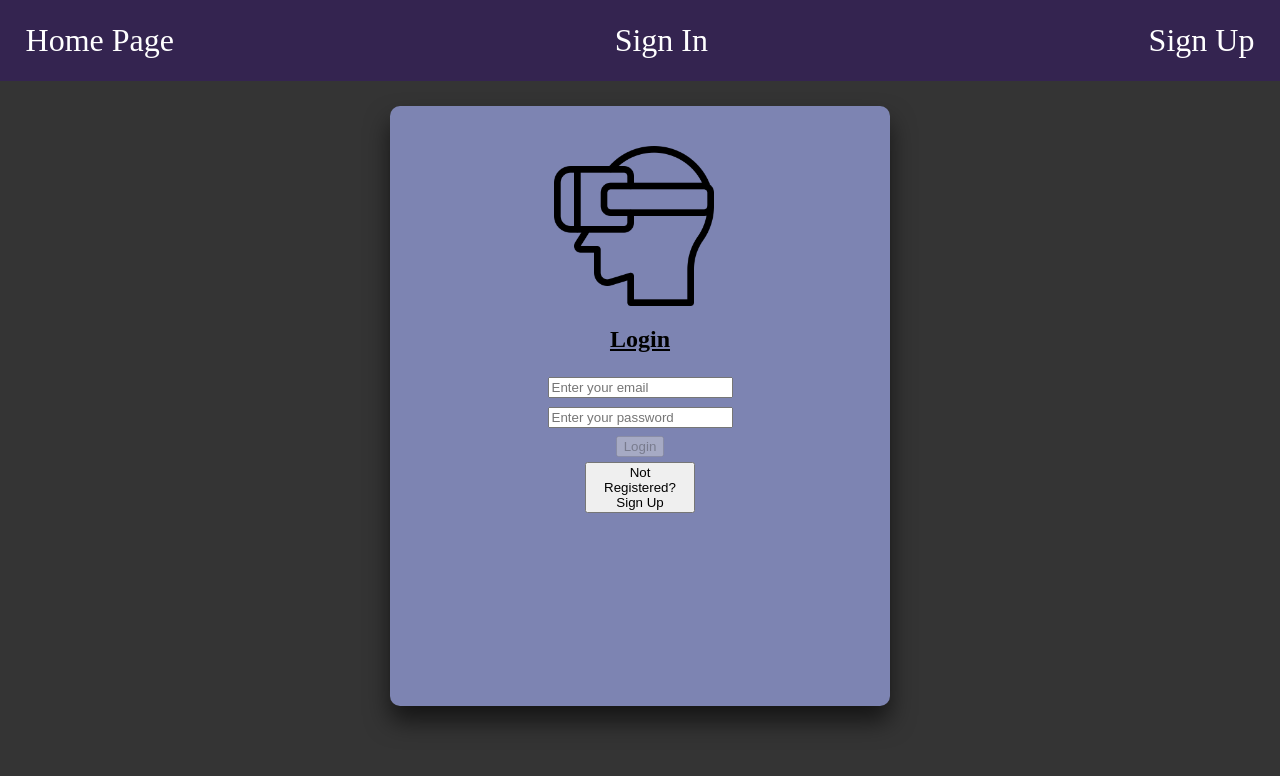
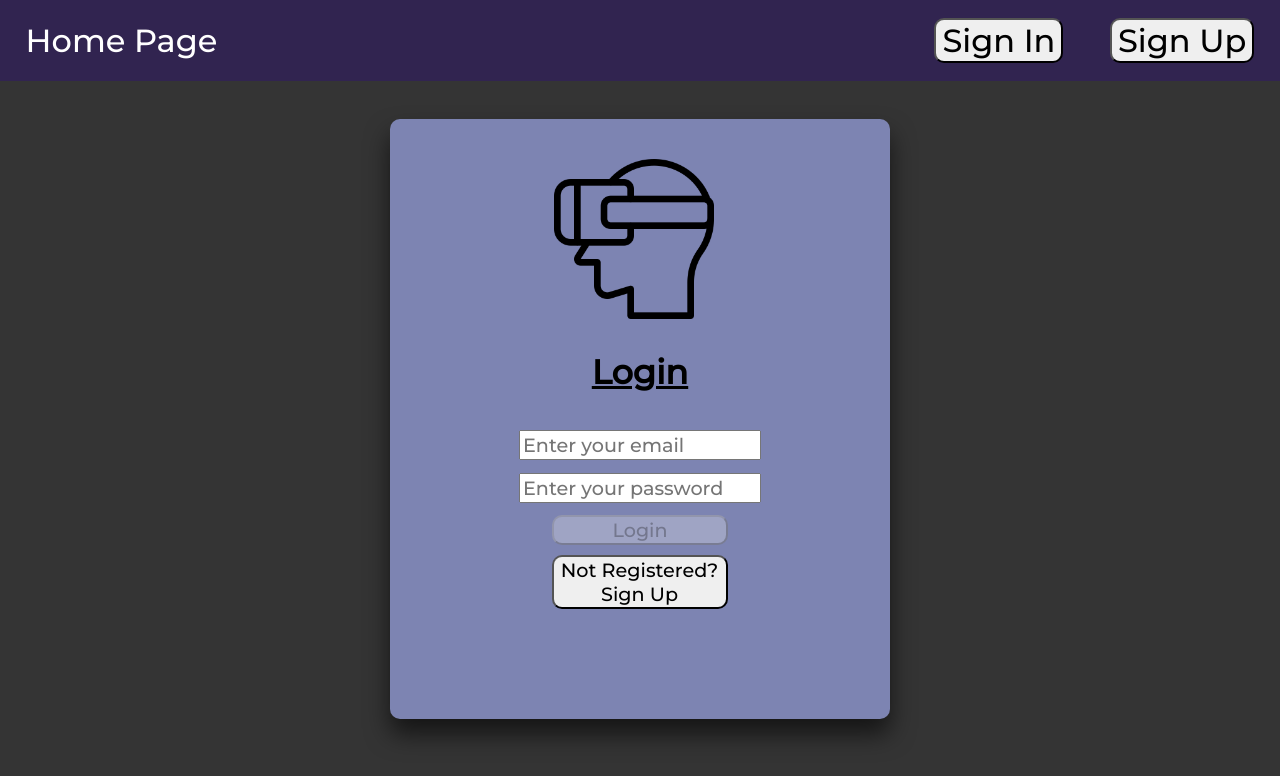
Before and after one commit to VR-Funding-Platform-Lambda/Front-End, a React (Create React App) app: page /#/sign-in in a window 1280 px wide. Shown: the top 776 px of the page. Built offline with nearby package versions, Linux system fonts and the light colour scheme.

Commit message:
Added a bit of styling

```diff
--- a/public/index.html
+++ b/public/index.html
@@ -3,28 +3,14 @@
   <head>
     <meta charset="utf-8" />
     <link rel="icon" href="%PUBLIC_URL%/favicon.ico" />
+    <link href="https://fonts.googleapis.com/css2?family=Montserrat:wght@500&display=swap" rel="stylesheet">
     <meta name="viewport" content="width=device-width, initial-scale=1" />
     <meta name="theme-color" content="#000000" />
     <meta
       name="description"
       content="Web site created using create-react-app"
     />
-    <link rel="apple-touch-icon" href="%PUBLIC_URL%/logo192.png" />
-    <!--
-      manifest.json provides metadata used when your web app is installed on a
-      user's mobile device or desktop. See https://developers.google.com/web/fundamentals/web-app-manifest/
-    -->
-    <link rel="manifest" href="%PUBLIC_URL%/manifest.json" />
-    <!--
-      Notice the use of %PUBLIC_URL% in the tags above.
-      It will be replaced with the URL of the `public` folder during the build.
-      Only files inside the `public` folder can be referenced from the HTML.
-
-      Unlike "/favicon.ico" or "favicon.ico", "%PUBLIC_URL%/favicon.ico" will
-      work correctly both with client-side routing and a non-root public URL.
-      Learn how to configure a non-root public URL by running `npm run build`.
-    -->
-    <title>React App</title>
+    <title>VR Funding</title>
   </head>
   <body>
     <noscript>You need to enable JavaScript to run this app.</noscript>
--- a/src/App.js
+++ b/src/App.js
@@ -2,7 +2,7 @@ import React, { Component } from 'react';
 import { HashRouter as Router, Route, Link, NavLink } from 'react-router-dom';
 import LoginForm from './components/LoginForm'
 import SignUpForm from './components/SignupForm';
-import {HeaderStyle} from './styles/OtherStyles'
+import {HeaderStyle, Button2} from './styles/OtherStyles'
 
 
 
@@ -11,18 +11,16 @@ import {HeaderStyle} from './styles/OtherStyles'
       return (
         <Router>
           <div className="App">
-          <HeaderStyle className="PageSwitcher">
-                <a href='https://keen-tereshkova-146593.netlify.app/#'>Home Page</a>
-                <NavLink to="/sign-in">Sign In</NavLink>
-              <NavLink exact to="/" >Sign Up</NavLink>
-              </HeaderStyle>
+            <HeaderStyle className="PageSwitcher">
+              <a href='https://keen-tereshkova-146593.netlify.app/#' style={{color: 'white'}}>Home Page</a>
+              <div>
+                <Button2><NavLink to="/sign-in">Sign In</NavLink></Button2>
+                <Button2><NavLink exact to="/" >Sign Up</NavLink></Button2>
               </div>
-              <Route exact path="/" component={SignUpForm}>
-              </Route>
-              <Route path="/sign-in" component={LoginForm}>
-              </Route>
-
-
+            </HeaderStyle>
+          </div>
+          <Route exact path="/" component={SignUpForm}></Route>
+          <Route path="/sign-in" component={LoginForm}></Route>
         </Router>
       );
     }
--- a/src/components/LoginForm.js
+++ b/src/components/LoginForm.js
@@ -1,5 +1,5 @@
 import React, {useState, useEffect} from 'react'
-import {CardStyle, ListingStyle, FormStyle} from '../styles/OtherStyles'
+import {CardStyle, ListingStyle, FormStyle, Button1} from '../styles/OtherStyles'
 import VRGoggles from '../assets/vr-glasses.png'
 import {Link} from 'react-router-dom'
 import * as yup from 'yup'
@@ -42,7 +42,6 @@ export default function Login() {
         })
         .catch((err) => {
           setErrors({...errors, [name]: err.errors[0]})
-          console.log(err.errors[0])
         })
       setFormValues({...formValues, [name]: value})
     }
@@ -60,7 +59,7 @@ export default function Login() {
       <CardStyle>
         <FormStyle onSubmit={onSubmit}>
           <img src={VRGoggles} alt='Person wearing a VR Headset' />
-          <h2>Login</h2>
+          <h2 style={{margin: '1rem', padding: '1rem'}}>Login</h2>
           <input
             type='email'
             name='email'
@@ -76,8 +75,8 @@ export default function Login() {
             onChange={change}
           />
 
-          <button disabled={disabled}>Login</button>
-          <Link to='/'><button>Not Registered? <br />Sign Up</button></Link>
+          <Button1 disabled={disabled}>Login</Button1>
+          <Link to='/'><Button1 style={{marginRight: '0.4rem'}}>Not Registered? Sign Up</Button1></Link>
           <div>
             <div>{errors.email}</div>
             <div>{errors.password}</div>
--- a/src/styles/GlobalStyling.js
+++ b/src/styles/GlobalStyling.js
@@ -1,11 +1,21 @@
 import {createGlobalStyle} from 'styled-components'
 
 const GlobalStyle = createGlobalStyle`
-  color: blueviolet;
+
   body {
     margin: 0;
     padding: 0;
     background: #343434;
+    font-family: 'Montserrat', sans-serif;
+    font-size: 1.4rem;
+  }
+  input {
+    font-family: 'Montserrat', sans-serif;
+    font-size: 1.2rem;
+  }
+  button {
+    font-family: 'Montserrat', sans-serif;
+    font-size: 1.2rem;
   }
 `;
 
--- a/src/styles/OtherStyles.js
+++ b/src/styles/OtherStyles.js
@@ -8,12 +8,17 @@ export const HeaderStyle = styled.div`
   margin: 0;
   padding: 1% 2%;
   height: 55px;
-  background: #342450;
+  background: #312450;
   background-repeat: no-repeat;
   background-attachment: fixed;
+  div {
+    display: flex;
+    justify-content: space-between;
+    width: 20rem;
+  }
   a {
     text-decoration: none;
-    color: #fff;
+    color: black;
     font-size: 2rem;
   }
 `;
@@ -28,9 +33,9 @@ export const ListingStyle = styled.div`
 export const CardStyle = styled.div`
   width: 500px;
   height: 600px;
-  margin: 2%2rem;
+  margin-top: 3%;
   padding: 40px;
-  margin-bottom: 2%;
+  margin-bottom: 5%;
   box-sizing: border-box;
   box-shadow: 0 15px 25px rgba(0, 0, 0, 0.6);
   border-radius: 10px;
@@ -51,9 +56,18 @@ export const FormStyle = styled.form`
     text-decoration: underline;
   }
   input {
-    margin: 1%;
+    margin: 1.5%;
   }
   button {
-    margin: 1%;
+    margin: 1.5%;
   }
 `
+
+export const Button1 = styled.button`
+  border-radius: 10px;
+  width: 11rem;
+`
+
+export const Button2 = styled.button`
+  border-radius: 10px;
+`
```
